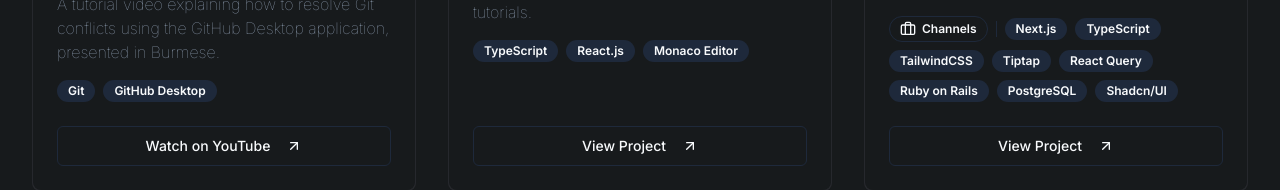
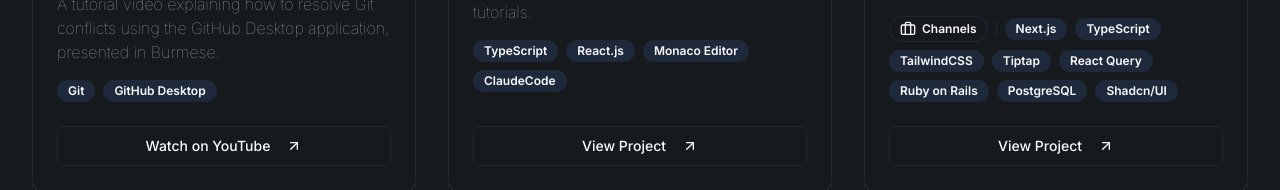
Before and after one commit to channyeintun/channyeintun.github.io, a Next.js app: page /projects in a window 1280 px wide. Shown: the part 605-795 px from the top of the page. Built offline with nearby package versions, Linux system fonts and the light colour scheme; a web font is replaced by a local one.

Commit message:
Update page.tsx

```diff
--- a/src/app/projects/page.tsx
+++ b/src/app/projects/page.tsx
@@ -39,7 +39,7 @@
   {
     title: "use-scrimba",
     description: "A powerful React hook that can record and replay Code Editor interactions with perfect synchronization, creating interactive coding tutorials.",
-    techStack: ["TypeScript", "React.js", "Monaco Editor"],
+    techStack: ["TypeScript", "React.js", "Monaco Editor", "ClaudeCode"],
     images: [use_scrimba],
     link: "https://use-scrimba.vercel.app/",
     dataAiHint: "Scrimba-like functionality",
```
